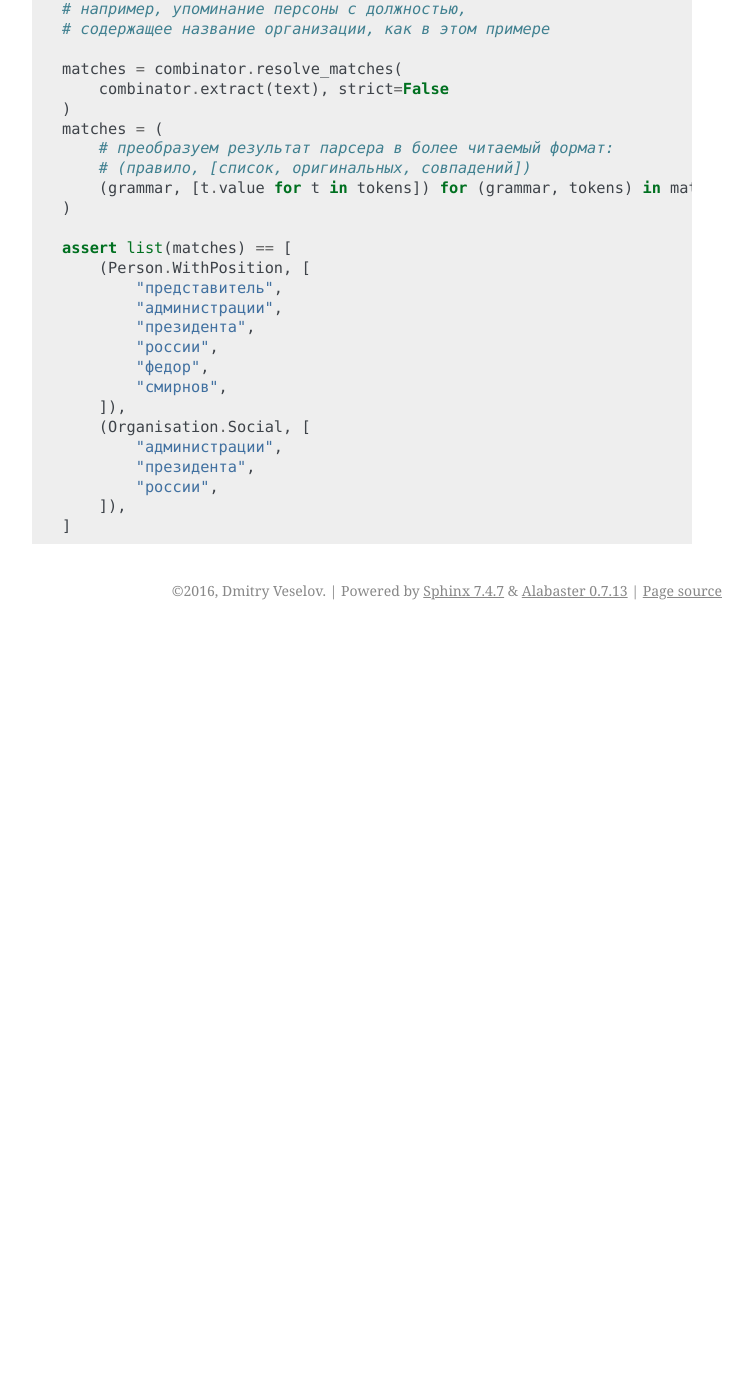
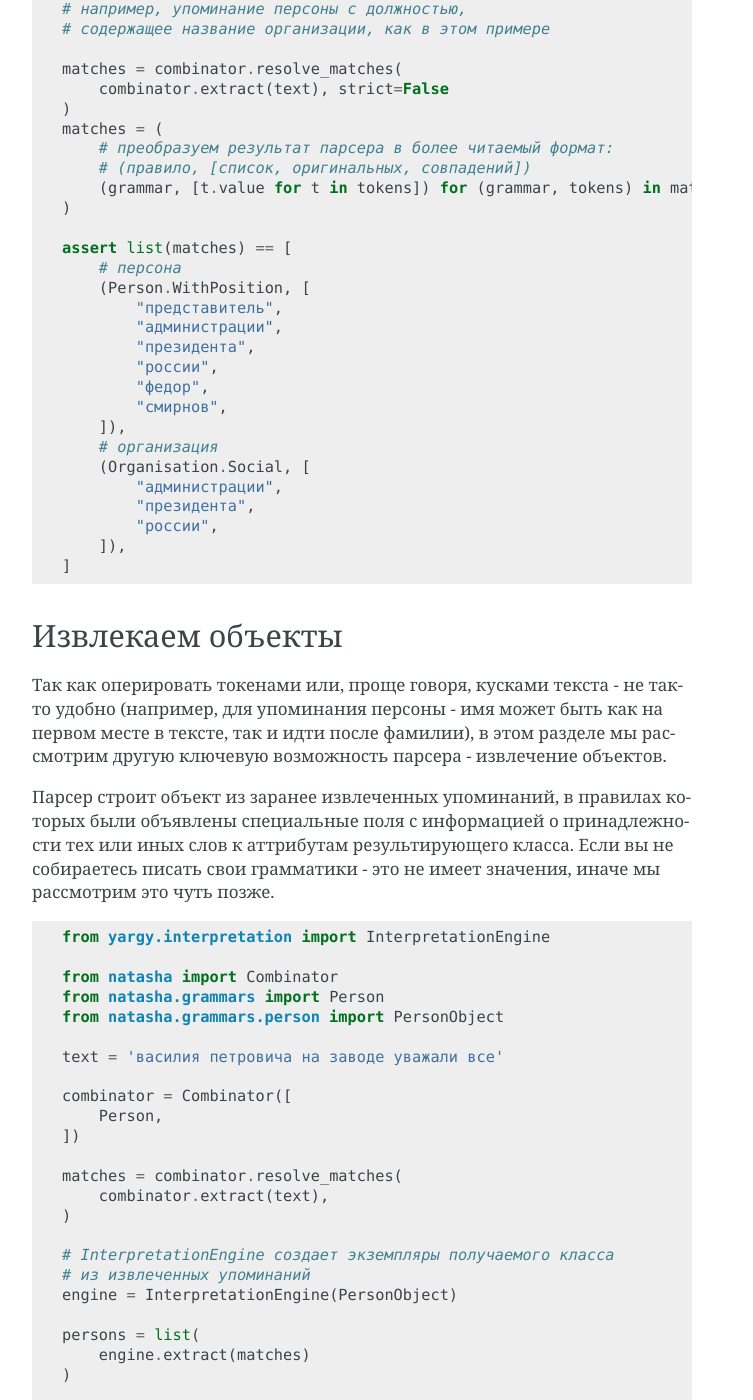
Before and after one commit to natasha/natasha, a Sphinx documentation site: the page built from docs/quickstart.rst, in a window 1280 px wide and 1400 px high, scrolled down 3671 px. Shown: the whole window, without its empty margins (388-1141 px from the left). Built offline with Sphinx 7.4.7, drawn with Linux system fonts in a browser that asks for light colours; before the commit the page ends 4301 px from its top, so only the background shows below that; some of the changed text lies outside the part shown.

Commit message:
Objects interpretation docs

```diff
--- a/docs/quickstart.rst
+++ b/docs/quickstart.rst
@@ -183,6 +183,7 @@ Natasha - библиотека для поиска и извлечения им
   )
 
   assert list(matches) == [
+      # персона
       (Person.WithPosition, [
           "представитель",
           "администрации",
@@ -191,9 +192,95 @@ Natasha - библиотека для поиска и извлечения им
           "федор",
           "смирнов",
       ]),
+      # организация
       (Organisation.Social, [
           "администрации",
           "президента",
           "россии",
       ]),
   ]
+
+Извлекаем объекты
+-----------------
+
+Так как оперировать токенами или, проще говоря, кусками текста - не так-то удобно (например, для упоминания персоны - имя может быть как на первом месте в тексте, так и идти после фамилии), в этом разделе мы рассмотрим другую ключевую возможность парсера - извлечение объектов.
+
+Парсер строит объект из заранее извлеченных упоминаний, в правилах которых были объявлены специальные поля с информацией о принадлежности тех или иных слов к аттрибутам результирующего класса. Если вы не собираетесь писать свои грамматики - это не имеет значения, иначе мы рассмотрим это чуть позже.
+
+.. code-block:: python
+
+  from yargy.interpretation import InterpretationEngine
+
+  from natasha import Combinator
+  from natasha.grammars import Person
+  from natasha.grammars.person import PersonObject
+
+  text = 'василия петровича на заводе уважали все'
+
+  combinator = Combinator([
+      Person,
+  ])
+
+  matches = combinator.resolve_matches(
+      combinator.extract(text),
+  )
+
+  # InterpretationEngine создает экземпляры получаемого класса
+  # из извлеченных упоминаний
+  engine = InterpretationEngine(PersonObject)
+
+  persons = list(
+      engine.extract(matches)
+  )
+
+  assert len(persons) == 1
+
+  print('Аттрибуты (оригинальное значение)')
+  print('Имя:', persons[0].firstname)
+  print('Отчество:', persons[0].middlename)
+  print('Фамилия:', persons[0].lastname)
+
+В результате можно увидеть:
+
+.. code-block:: text
+
+  Аттрибуты (оригинальное значение)
+  Имя: Token('василия', (0, 7), ...)
+  Отчество: Token('петровича', (8, 17), ...)
+  Фамилия: None
+
+Дополнительно, для объектов персон, существуют специальные методы упрощающие нормализацию:
+
+.. code-block:: python
+
+  print('Аттрибуты (нормализованное значение)')
+  print('Имя:', persons[0].normalized_firstname)
+  print('Отчество:', persons[0].normalized_middlename)
+  print('Фамилия:', persons[0].normalized_lastname)
+
+.. code-block:: text
+
+  Аттрибуты (нормализованное значение)
+  Имя: василий
+  Отчество: петрович
+  Фамилия: None
+
+На данный момент доступны следующие типы объектов с извлекаемыми аттрибутами:
+
+- Персона `(natasha.grammars.person.PersonObject)`
+    - **firstname** - имя
+    - **middlename** - отчество
+    - **lastname** - фамилия
+    - **descriptor** - должность, например, `президент`
+    - **descriptor_destination** - несклоняемая часть должности, например, `президент [российской федерации]`
+- Организация `(natasha.grammars.organisation.OrganisationObject)`
+    - **name** - название, `Санкт-Петербургский государственный`
+    - **descriptor** - дескриптор, `университет`
+- Топоним `(natasha.grammars.location.LocationObject)`
+    - **name** - название, `Российская`
+    - **descriptor** - дескриптор, `Федерация`
+- Почтовый адрес `(natasha.grammars.location.AddressObject)`
+    - **street_name** - название улицы, `Реки Фонтанки`
+    - **street_descriptor** - дескриптор улицы, `набережная`
+    - **house_number** - номер дома, `33`
+    - **house_number_letter** - литера дома, `А / Б и т.д.`
```
Also changed, not shown: other parts of docs/quickstart.rst (+2 -2 lines).
